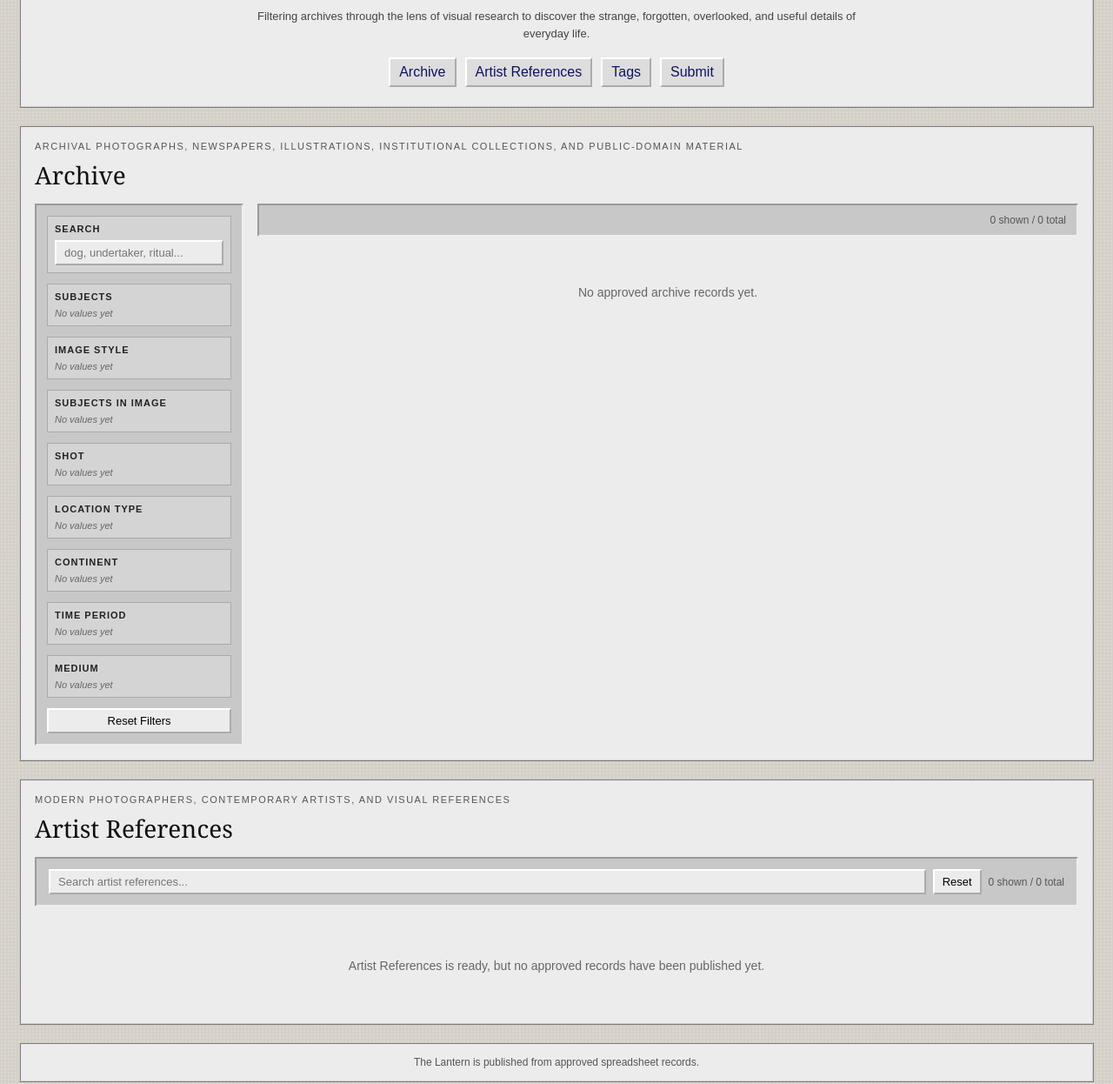
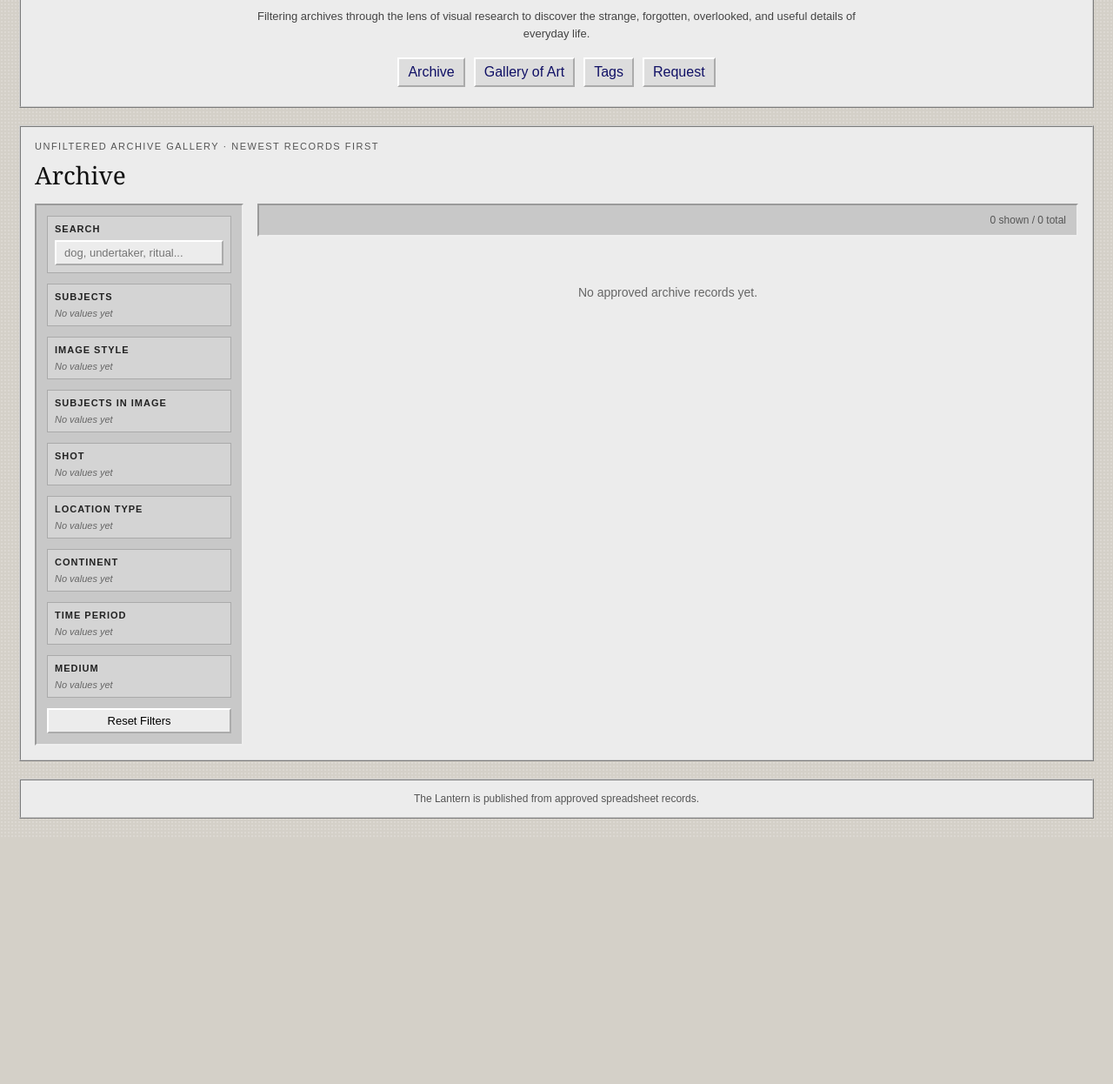
Before and after one commit to unlikely-archivist/Lantern, a website: page index.html in a window 1280 px wide. Shown: the part 173-1419 px from the top of the page at 87% size. After the commit the page ends 1136 px from the top, so only its background shows below. Drawn offline with Linux system fonts and the light colour scheme.

Commit message:
Make archive the front page gallery

```diff
--- a/index.html
+++ b/index.html
@@ -13,17 +13,17 @@
       <h1>THE LANTERN</h1>
       <p class="tagline">Filtering archives through the lens of visual research to discover the strange, forgotten, overlooked, and useful details of everyday life.</p>
       <nav aria-label="Primary navigation">
-        <a href="#archive">Archive</a>
-        <a href="#artist-references">Artist References</a>
+        <a href="index.html" aria-current="page">Archive</a>
+        <a href="art.html">Gallery of Art</a>
         <a href="tags.html">Tags</a>
-        <a href="https://docs.google.com/forms/d/e/1FAIpQLScBTfsRQ6QaUW9s6V2RIEIzqGD6MuRcUFmSDqBhUTJuetJHtQ/viewform" target="_blank" rel="noreferrer">Submit</a>
+        <a href="https://docs.google.com/forms/d/e/1FAIpQLScBTfsRQ6QaUW9s6V2RIEIzqGD6MuRcUFmSDqBhUTJuetJHtQ/viewform" target="_blank" rel="noreferrer">Request</a>
       </nav>
     </header>
 
     <main>
       <section class="section-block" id="archive">
         <div class="section-heading">
-          <p class="eyebrow">Archival photographs, newspapers, illustrations, institutional collections, and public-domain material</p>
+          <p class="eyebrow">Unfiltered archive gallery · newest records first</p>
           <h2>Archive</h2>
         </div>
 
@@ -87,19 +87,6 @@
           </div>
         </div>
       </section>
-
-      <section class="section-block" id="artist-references">
-        <div class="section-heading">
-          <p class="eyebrow">Modern photographers, contemporary artists, and visual references</p>
-          <h2>Artist References</h2>
-        </div>
-        <div class="filter-panel" data-section="references">
-          <input id="referencesSearch" type="search" placeholder="Search artist references..." />
-          <button type="button" data-reset="references">Reset</button>
-          <span class="filter-count" id="referencesCount"></span>
-        </div>
-        <div id="referencesGrid" class="card-grid" aria-live="polite"></div>
-      </section>
     </main>
 
     <footer>
```
